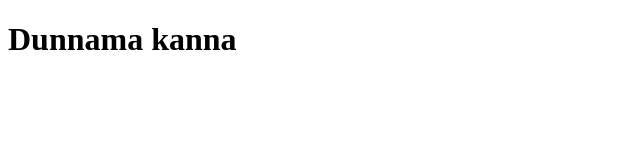
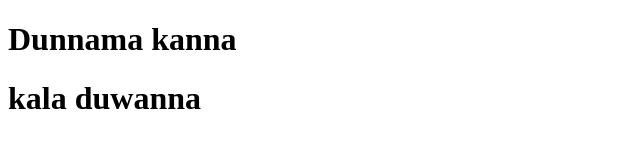
Before and after one commit to Lex-CodeX/github-branch-test, a plain HTML site: page sahan.html in a window 1280 px wide. Shown: the whole page, without its empty margins (0-640 px from the left). Drawn offline with Linux system fonts and the light colour scheme.

```diff
--- a/sahan.html
+++ b/sahan.html
@@ -7,5 +7,7 @@
 </head>
 <body>
     <h1>Dunnama kanna</h1>
+    <h1>kala duwanna</h1>
+
 </body>
 </html>
```
Also changed, not shown: sahan2.css (added).
